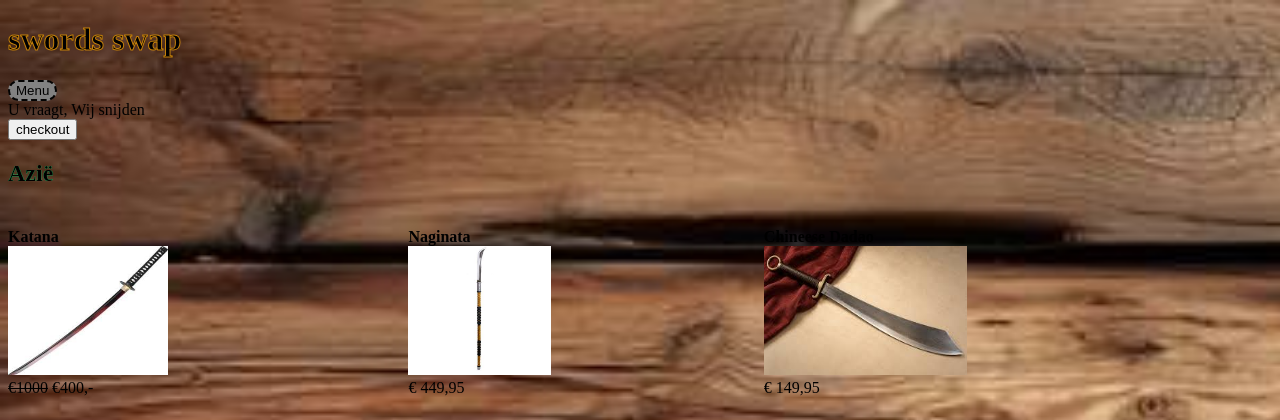
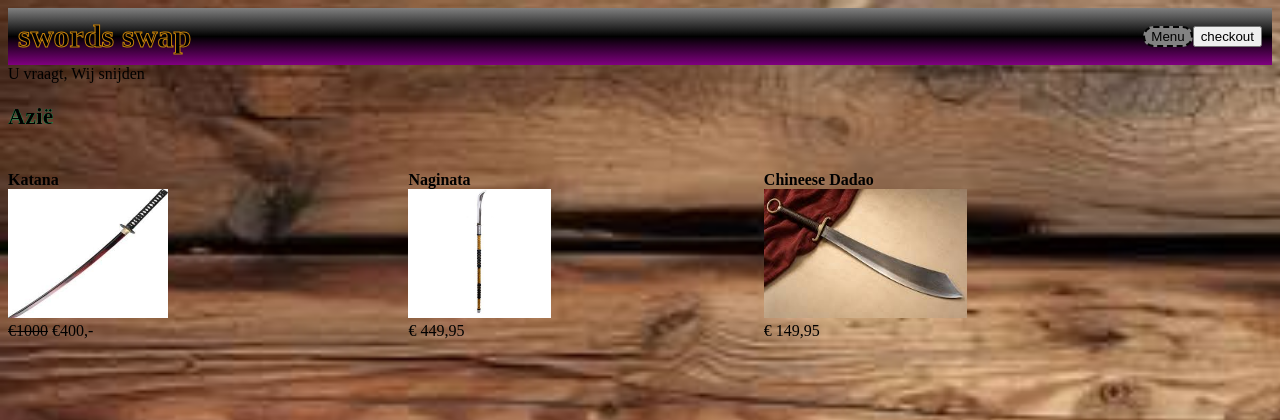
Before and after one commit to Vico-T/Web_Development, a PHP site: page / in a window 1280 px wide. Shown: the top 420 px of the page. Run offline with PHP 8.4, Linux system fonts and the light colour scheme.

Commit message:
dag 2 deel 1

```diff
--- a/web_shop/index.html
+++ b/web_shop/index.html
@@ -8,7 +8,9 @@
     <link rel="stylesheet" href="style.css">
 
 </head>
+<div class="menubalk">
 <h1>swords swap</h1>
+<div class="right">
     <div class="dropdown">
         <button class="btnpuls">Menu</button>
         <div class="dropdown-content">
@@ -17,8 +19,11 @@
             <a href="service.html">Terms and Service</a>
         </div>
     </div>
+    <a href="checkout.html"><button>checkout</button></a>
+</div>
+</div>
+</div>
 <p>U vraagt, Wij snijden</p>
-<a href="checkout.html"><button>checkout</button></a>
 
 <h2>Azië</h2>
 <div id="Azië">
--- a/web_shop/style.css
+++ b/web_shop/style.css
@@ -5,6 +5,7 @@
 
         h1 {
             -webkit-text-stroke: 1px #c5810a;
+            margin:0;
         }
 
         h2 {
@@ -122,12 +123,11 @@
         .dropdown-content {
             position: absolute;
             top: 100%;
-            left: 0;
+            right: 0px;
             background: rgb(107, 50, 0);
             min-width: 160px;
-            box-shadow: 0 2px 5px rgba(0, 0, 0, 0.1);
             opacity: 0;
-            transform: translateY(-10px);
+            transform: translateY(0px);
             transition: all 0.3s;
             pointer-events: none;
             border-radius: 0.5rem;
@@ -149,3 +149,15 @@
         .dropdown-content a:hover {
             background: #595959;
         }
+
+        .menubalk{
+           display:flex;
+           background-image:linear-gradient(grey,black,purple);
+           padding:10px;
+           align-items:center;
+           justify-content:space-between;
+        }
+
+        .right{
+            display:flex;
+        }
```
Also changed, not shown: web_shop/sketch/Broadsword.html (renamed from web_shop/Broadsword.html). Lines whose indentation alone changed are shown as unchanged.
